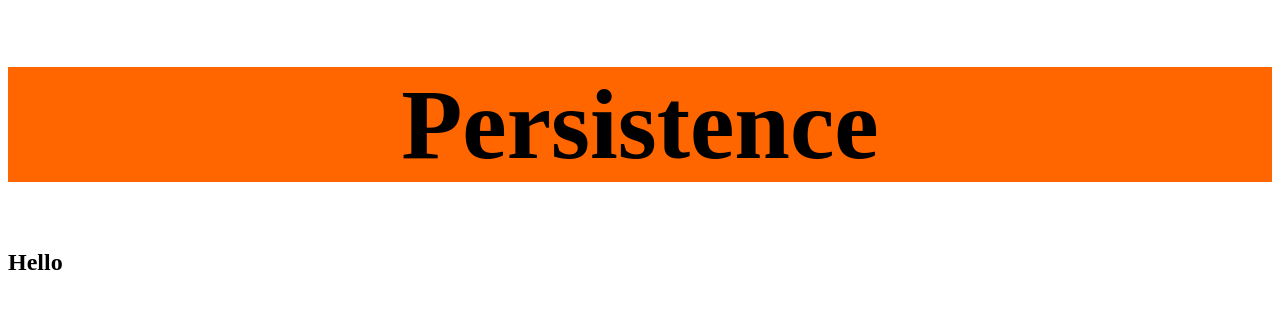
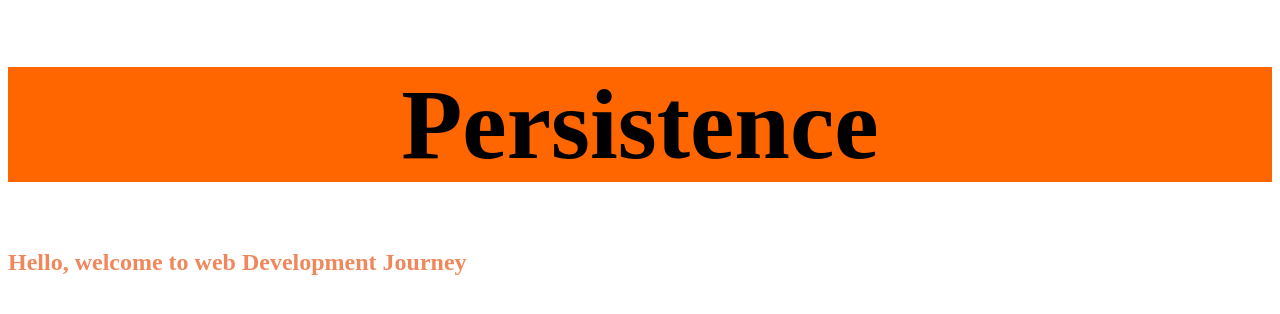
Before and after one commit to ImranParthiib/persistence, a plain HTML site: page index.html in a window 1280 px wide. Drawn offline with Linux system fonts and the light colour scheme.

Commit message:
Hi There

```diff
--- a/index.html
+++ b/index.html
@@ -11,6 +11,7 @@
 
 <body>
     <h1>Persistence</h1>
-    <h2>Hello</h2>
+    <h2>Hello, welcome to web Development Journey</h2>
+
 </body>
 </html>
--- a/style.css
+++ b/style.css
@@ -3,3 +3,8 @@ h1{
     background-color: rgb(255, 102, 0);
    font-size: 100px;
 }
+h2{
+    color: rgba(239, 134, 89, 0.982);
+    text-align: left;
+
+}
```
